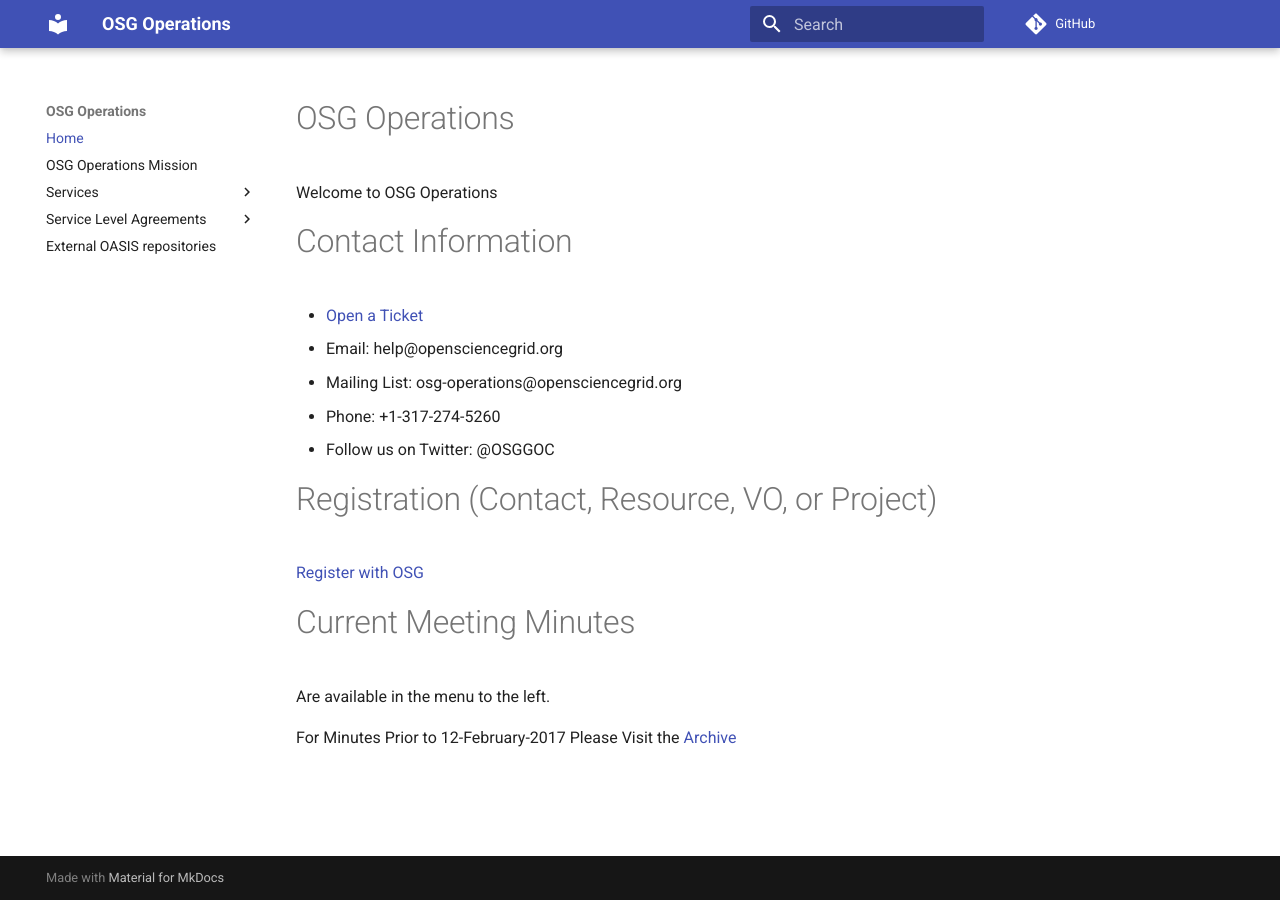
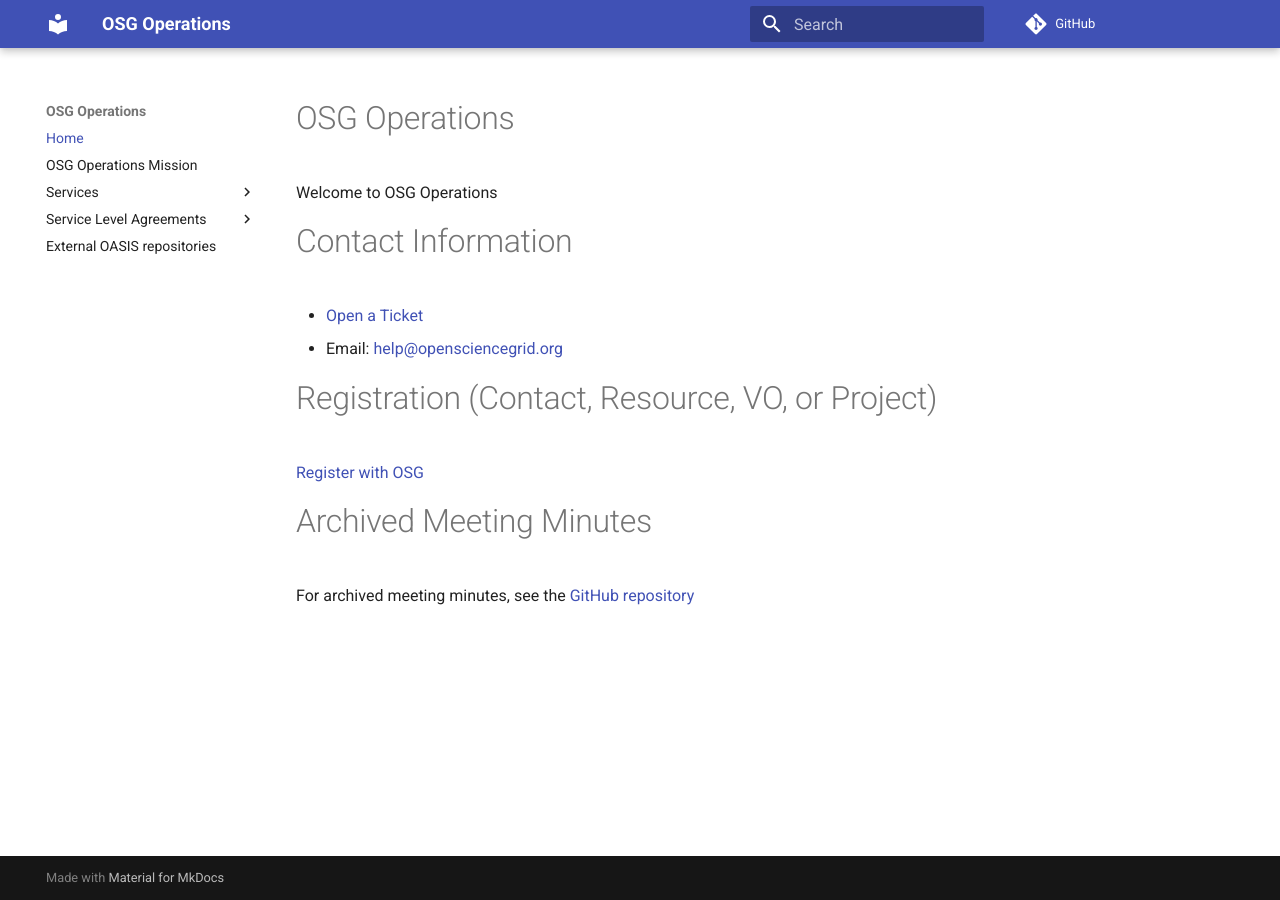
Before and after one commit to osg-htc/operations, an MkDocs documentation site: the page built from docs/index.md, in a window 1280 px wide. Built offline with MkDocs 1.6.1 and Material for MkDocs 9.7.7, drawn with Linux system fonts in a browser that asks for light colours; comment, search, counter and statistics services are not loaded; old or Windows-style settings are respelled for this version of MkDocs.

Commit message:
Cleanup homepage

```diff
--- a/docs/index.md
+++ b/docs/index.md
@@ -4,18 +4,13 @@ Welcome to OSG Operations
 
 # Contact Information
 
-   * [Open a Ticket](http://ticket.grid.iu.edu/submit)
-   * Email: help@opensciencegrid.org
-   * Mailing List: osg-operations@opensciencegrid.org
-   * Phone: +1-317-274-5260
-   * Follow us on Twitter: @OSGGOC
+   * [Open a Ticket](https://support.opensciencegrid.org)
+   * Email: <mailto:help@opensciencegrid.org>
 
 # Registration (Contact, Resource, VO, or Project)
 
 [Register with OSG](https://oim.grid.iu.edu/oim/home)
 
-# Current Meeting Minutes
+# Archived Meeting Minutes
 
-Are available in the menu to the left.
-
-For Minutes Prior to 12-February-2017 Please Visit the [Archive](https://twiki.grid.iu.edu/bin/view/Production/WeeklyProductionMeetings)
+For archived meeting minutes, see the [GitHub repository](https://github.com/opensciencegrid/operations/tree/master/docs/WeeklyMinutes)
```
